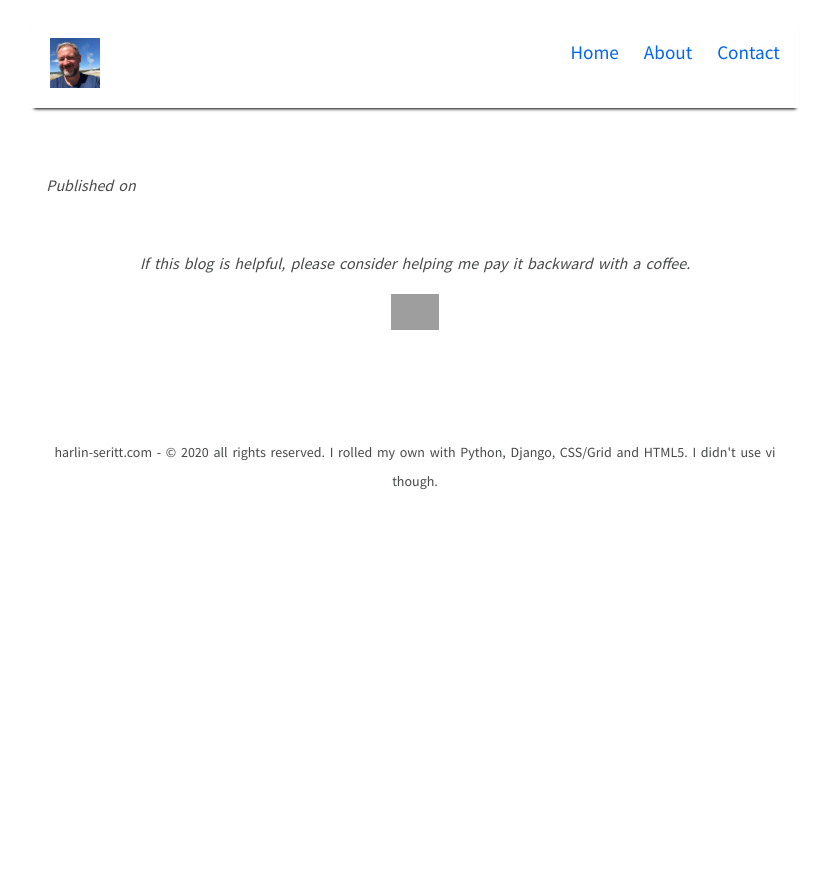
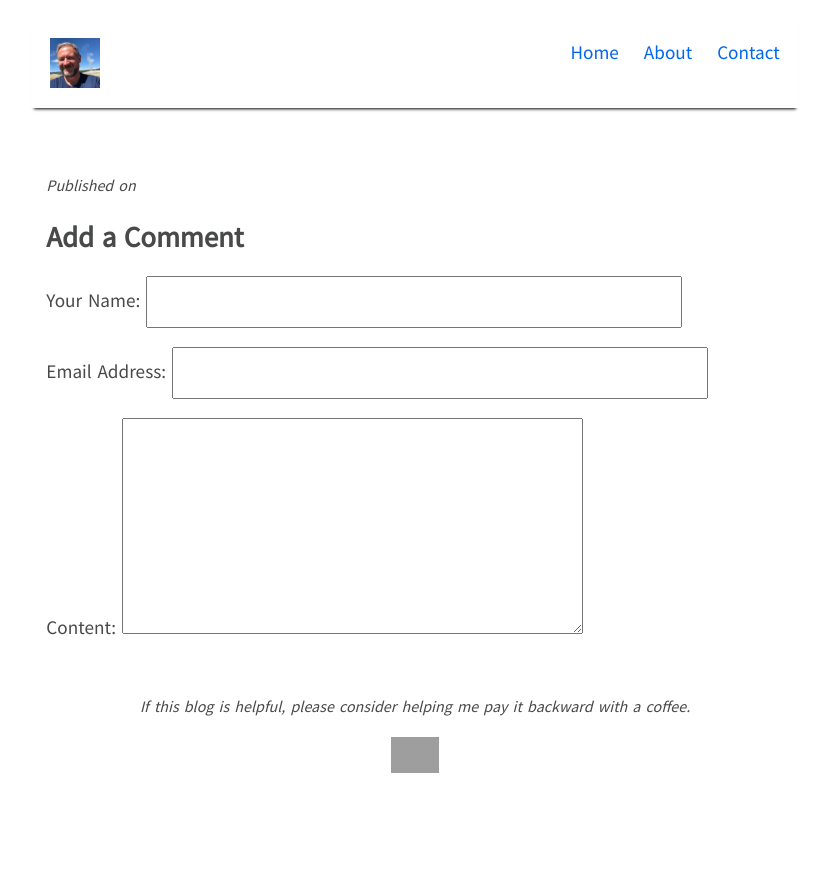
Before and after one commit to hseritt/django-blog-2, a Django app: template blog/templates/blog/article.html in a window 1280 px wide. Shown: the top 882 px of the page, without its empty margins (225-1054 px from the left). Before the commit the page ends 490 px from the top, so only its background shows below. Run offline with Django 3.2, Linux system fonts and the light colour scheme; the template is opened without the code that fills it: values that come from a table or form of the project are taken from there, others are empty; some libraries are stand-ins or nearby versions; grey boxes are pictures that could not be loaded.

Commit message:
Added comment form for articles; Modified comment model

```diff
--- /dev/null
+++ b/blog/forms.py
@@ -0,0 +1,9 @@
+from django.forms import ModelForm
+from .models import ArticleComment
+
+
+class ArticleCommentForm(ModelForm):
+
+    class Meta:
+        model = ArticleComment
+        fields = 'full_name', 'email', 'content'
--- a/blog/models.py
+++ b/blog/models.py
@@ -58,6 +58,8 @@
     created = models.DateTimeField(auto_now_add=True)
     modified = models.DateTimeField(auto_now=True)
     author = models.ForeignKey(User, on_delete=models.CASCADE)
+    full_name = models.CharField('Your Name', max_length=30)
+    email = models.EmailField('Email Address', null=True, blank=True)
 
     class Meta:
         verbose_name = 'Article Comment'
--- a/blog/templates/blog/article.html
+++ b/blog/templates/blog/article.html
@@ -29,5 +29,12 @@
       {{ article.content|markdown }}
     </p>
   </div>
+
+  <div>
+    <h2>Add a Comment</h2>
+
+    {{ comment_form.as_p }}
+
+  </div>
 </div>
 {% endblock %}
```
Also changed, not shown: blog/views.py (+7 -2 lines).
